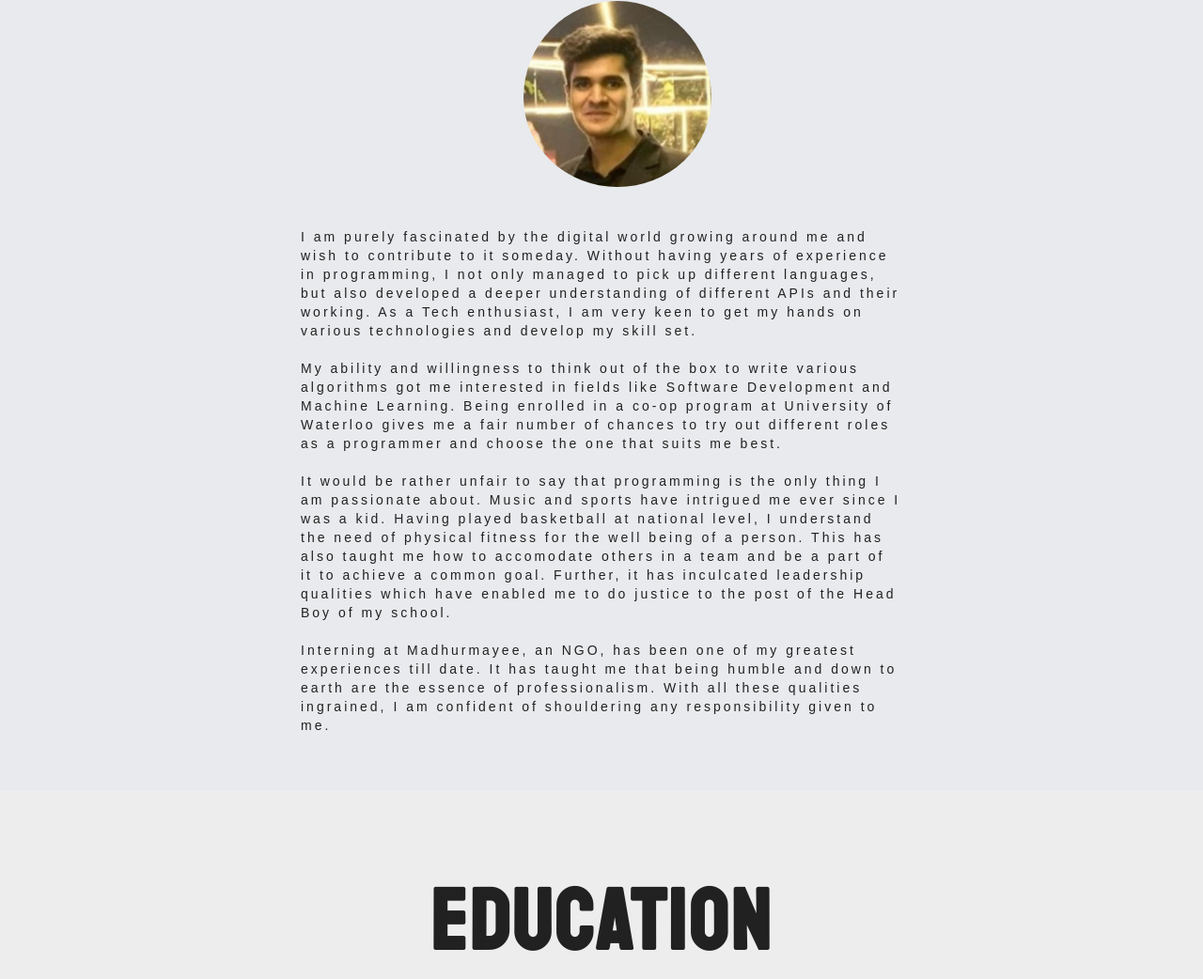
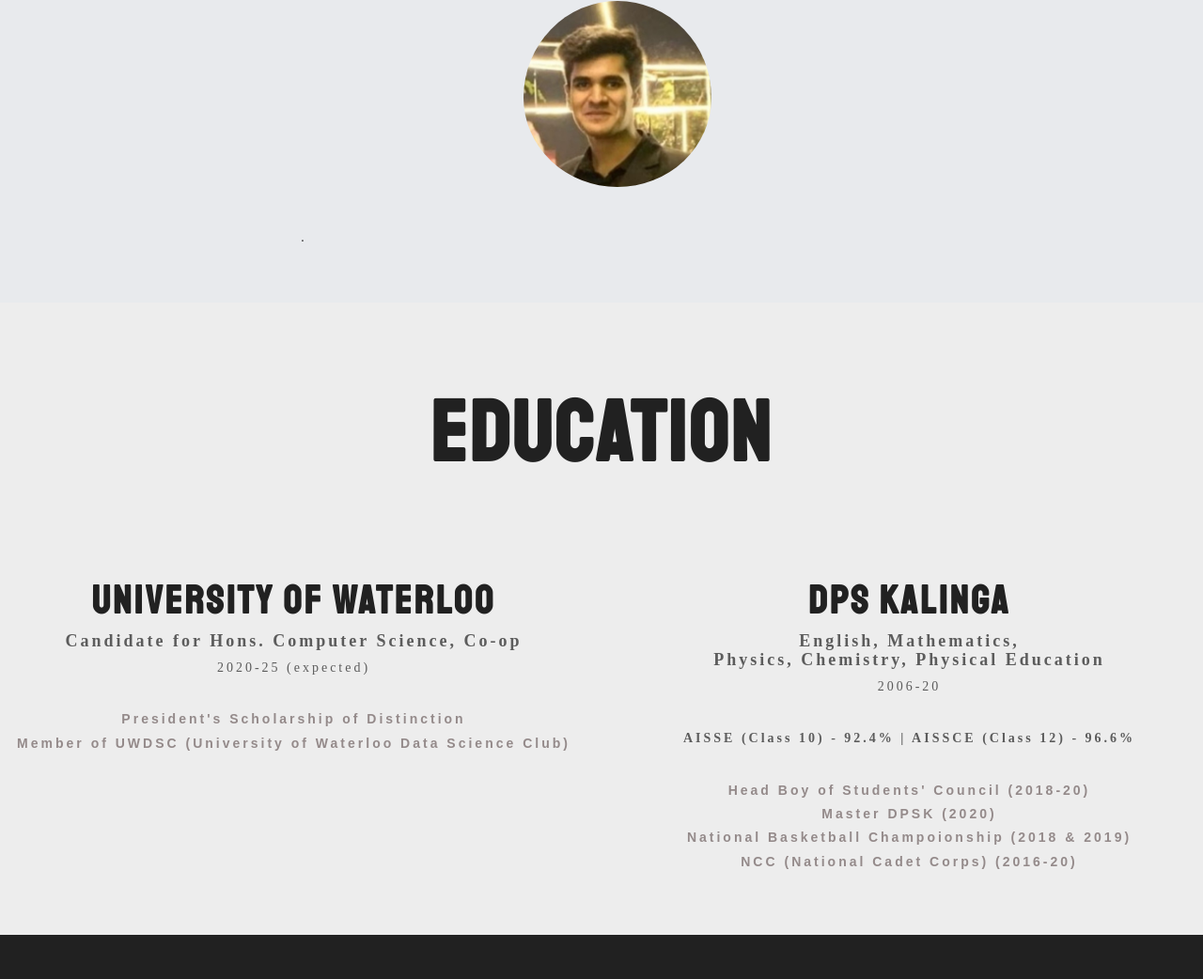
Before and after one commit to sanat77/Personal-Portfolio, a plain HTML site: page index.html in a window 1280 px wide. Shown: the part 937-1979 px from the top of the page at 94% size. Drawn offline with nearby package versions, Linux system fonts and the light colour scheme.

Commit message:
intro removed

```diff
--- a/index.html
+++ b/index.html
@@ -66,20 +66,7 @@
 <div class="small-intro">
     <h2 id="small-introHeading"><strong>About Me</strong></h2>
     <img class="profile-pic" id="profile-pic" src="files/Face4.jpg" alt="Couldn't load image" />  <!-- src="files/profileImg.jpg" -->
-  <p id="small-intro">I am purely fascinated by the digital world growing around me and wish to contribute to it someday.
-	  Without having years of experience in programming, I not only managed to pick up different languages, but also
-	  developed a deeper understanding of different APIs and their working. As a Tech enthusiast, I am very keen to
-	  get my hands on various technologies and develop my skill set.<br><br>My ability and willingness to think out
-	  of the box to write various algorithms got me interested in fields like Software Development and Machine Learning.
-	  Being enrolled in a co-op program at University of Waterloo gives me a fair number of chances to try out different
-	  roles as a programmer and choose the one that suits me best.<br><br>It would be rather unfair to say that programming
-	  is the only thing I am passionate about. Music and sports have intrigued me ever since I was a kid. Having played
-	  basketball at national level, I understand the need of physical fitness for the well being of a person. This has also
-	  taught me how to accomodate others in a team and be a part of it to achieve a common goal. Further, it has inculcated
-	  leadership qualities which have enabled me to do justice to the post of the Head Boy of my school.<br><br> Interning at
-	  Madhurmayee, an NGO, has been one of my greatest experiences till date. It has taught me that being humble and down to
-	  earth are the essence of professionalism. With all these qualities ingrained, I am confident of shouldering any
-      responsibility given to me.</p>
+  <p id="small-intro">.</p>
 </div>
 
 
```
